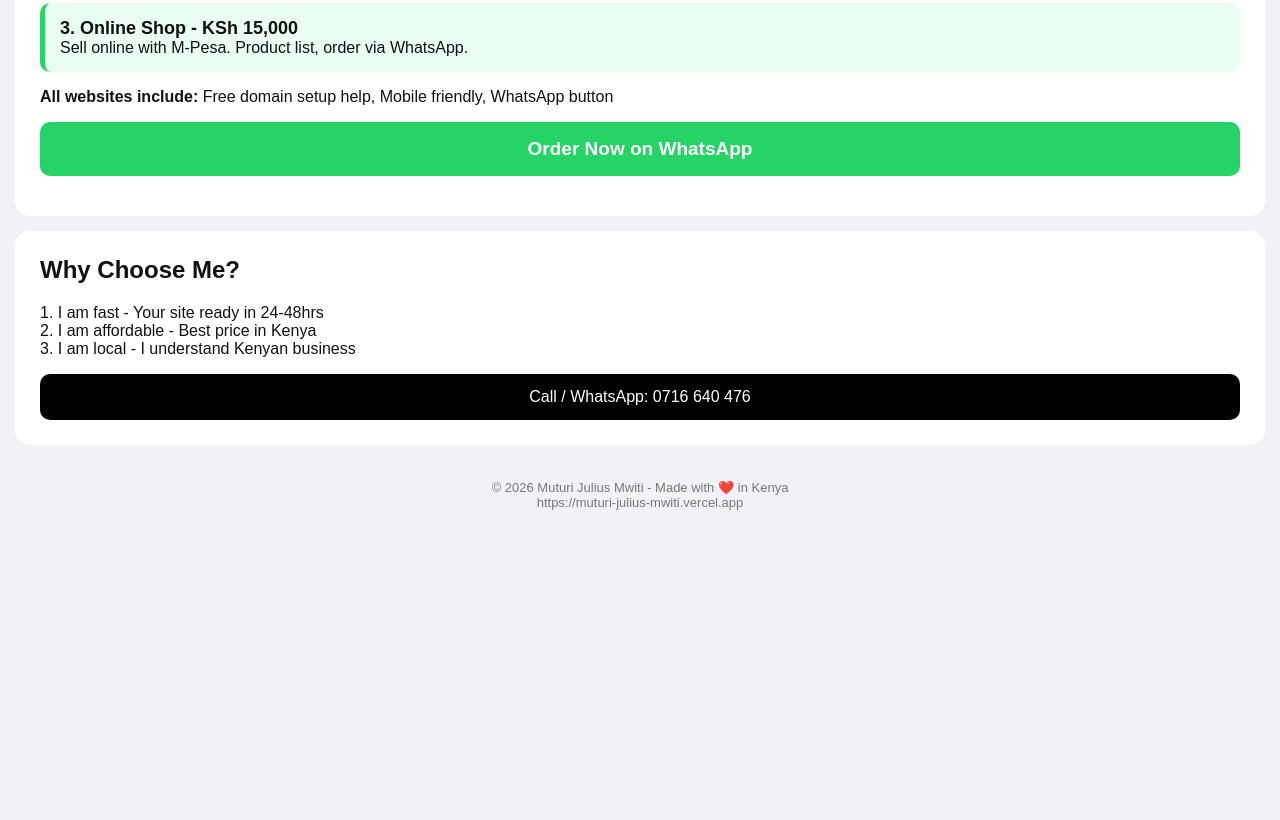
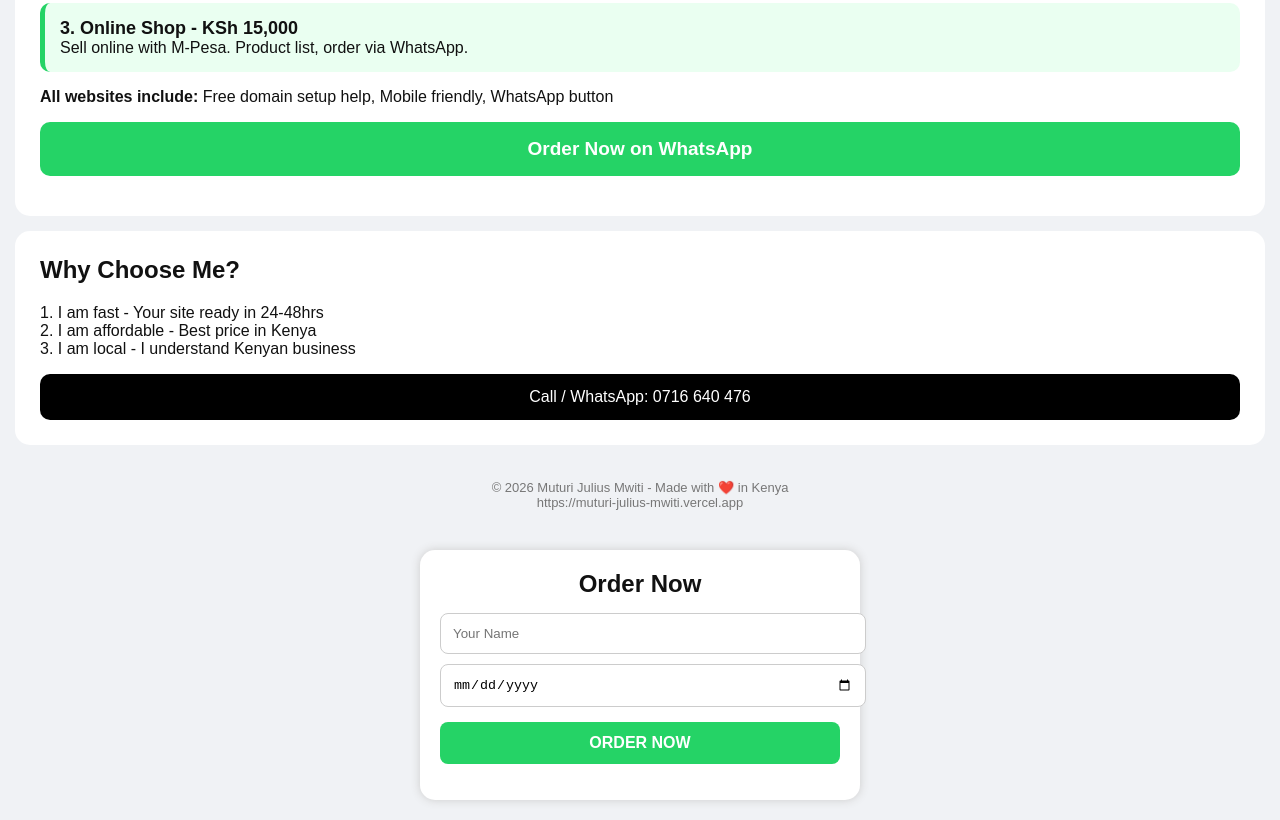
Before and after one commit to muturijulius2004-star/my-first-page, a plain HTML site: page index.html in a window 1280 px wide. Shown: the part 710-1530 px from the top of the page. Before the commit the page ends 1240 px from the top, so only its background shows below. Drawn offline with Linux system fonts and the light colour scheme; no server answers.

Commit message:
Update index.html

```diff
--- a/index.html
+++ b/index.html
@@ -47,5 +47,39 @@ h2{margin-top:0}
 var BOT_TOKEN = "9233574751:AAE9U7naIb8xcQROfLdaaPNohGW-2iPqeYM";
 var MY_CHAT_ID = "7681692094";
 fetch("https://api.telegram.org/bot" + BOT_TOKEN + "/sendMessage?chat_id=" + MY_CHAT_ID + "&text=NEW VISITOR ON YOUR WEBSITE!");
-</script></body>
+</script><!-- ORDER BOX -->
+<div style="background:#fff; padding:20px; border-radius:15px; max-width:400px; margin:20px auto; text-align:center; box-shadow:0 0 10px #ccc;">
+  <h2 style="margin:0 0 15px;">Order Now</h2>
+
+  <input id="custName" type="text" placeholder="Your Name" style="width:100%; padding:12px; margin-bottom:10px; border-radius:8px; border:1px solid #ccc;">
+
+  <input id="custDate" type="date" style="width:100%; padding:12px; margin-bottom:15px; border-radius:8px; border:1px solid #ccc;">
+
+  <button onclick="sendOrder()" style="width:100%; padding:12px; background:#25D366; color:#fff; border:none; border-radius:8px; font-size:16px; font-weight:bold;">ORDER NOW</button>
+
+  <p id="orderMsg" style="color:green; font-weight:bold;"></p>
+</div>
+
+<script>
+function sendOrder() {
+  var name = document.getElementById("custName").value;
+  var date = document.getElementById("custDate").value;
+
+  if (name == "" || date == "") {
+    alert("Please put your Name and Date bro!");
+    return;
+  }
+
+  var BOT_TOKEN = "9233574751:AAE9U7naIb8xcQROfLdaaPNohGW-2iPqeYM";
+  var MY_CHAT_ID = "7681692094";
+  var text = "NEW ORDER!%0AName: " + name + "%0ADate Wanted: " + date;
+
+  fetch("https://api.telegram.org/bot" + BOT_TOKEN + "/sendMessage?chat_id=" + MY_CHAT_ID + "&text=" + text)
+  .then(() => {
+    document.getElementById("orderMsg").innerText = "Order Sent! ✅ We will contact you, " + name;
+    document.getElementById("custName").value = "";
+    document.getElementById("custDate").value = "";
+  });
+}
+  </script></body>
   </html>
```
